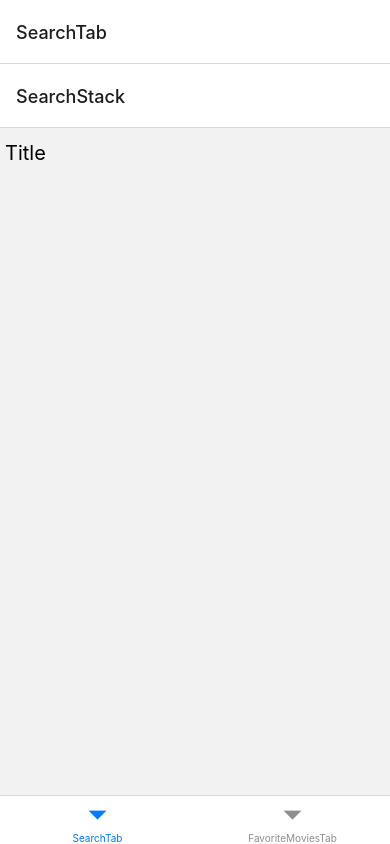
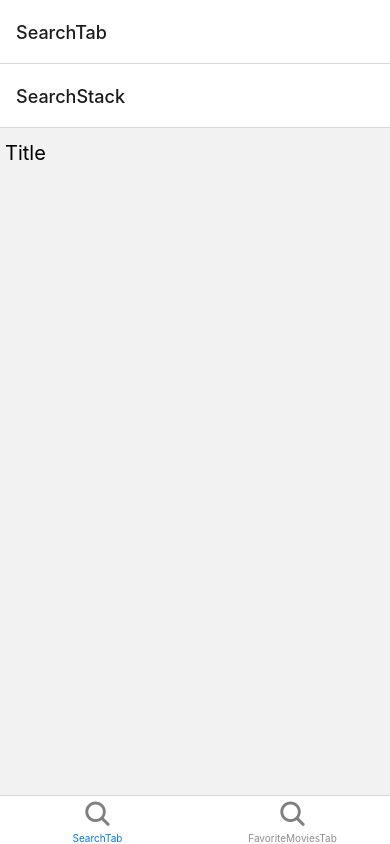
Before and after one commit to Onion-sup/MoviesAndMe, a React Native app: screen /SearchStack in a window 390 px wide. Built offline with nearby package versions, Linux system fonts and the light colour scheme.

Commit message:
WIP add style to Tab nav

```diff
--- a/App.js
+++ b/App.js
@@ -7,7 +7,7 @@ import { NavigationContainer } from '@react-navigation/native'
 import store from './store/store'
 import { Provider } from 'react-redux'
 import { createBottomTabNavigator } from '@react-navigation/bottom-tabs';
-
+import Icon from 'react-native-vector-icons/Ionicons'
 
 const Stack = createStackNavigator();
 
@@ -33,7 +33,8 @@ export default function App() {
   return (
     <Provider store={store}>
       <NavigationContainer>
-        <Tab.Navigator>
+        <Tab.Navigator
+          screenOptions={{tabBarIcon: () => <Icon name="search" size={30} color="grey"/>}}>
           <Tab.Screen name="SearchTab" component={searchToMovieDetailsNavigation}/>
           <Tab.Screen name="FavoriteMoviesTab" component={favoriteMoviesToMovieDetailsNavigation}/>
         </Tab.Navigator>
--- a/Components/MoviesList.js
+++ b/Components/MoviesList.js
@@ -3,7 +3,6 @@ import { FlatList } from 'react-native'
 import MovieItem from './MovieItem';
 import { isIDInArray } from '../utils/functions';
 import { connect } from "react-redux"
-
 import { Text, View } from 'react-native';
 
 class MoviesList extends React.Component{
@@ -19,6 +18,7 @@ class MoviesList extends React.Component{
         const { movies, onReachEnd } = this.props;
         return(
             <View>
+
                 <FlatList
                     data = {movies}
                     extraData = {this.props.favoriteMovies}
--- a/package.json
+++ b/package.json
@@ -19,9 +19,11 @@
     "react-dom": "16.13.1",
     "react-native": "https://github.com/expo/react-native/archive/sdk-41.0.0.tar.gz",
     "react-native-gesture-handler": "~1.10.2",
+    "react-native-ionicons": "^4.6.5",
     "react-native-reanimated": "~2.1.0",
     "react-native-safe-area-context": "3.2.0",
     "react-native-screens": "~3.0.0",
+    "react-native-vector-icons": "^8.1.0",
     "react-native-web": "~0.13.12",
     "react-redux": "^7.2.5"
   },
```
Also changed, not shown: 1 other file (tests, documents, lock files or other folders).
